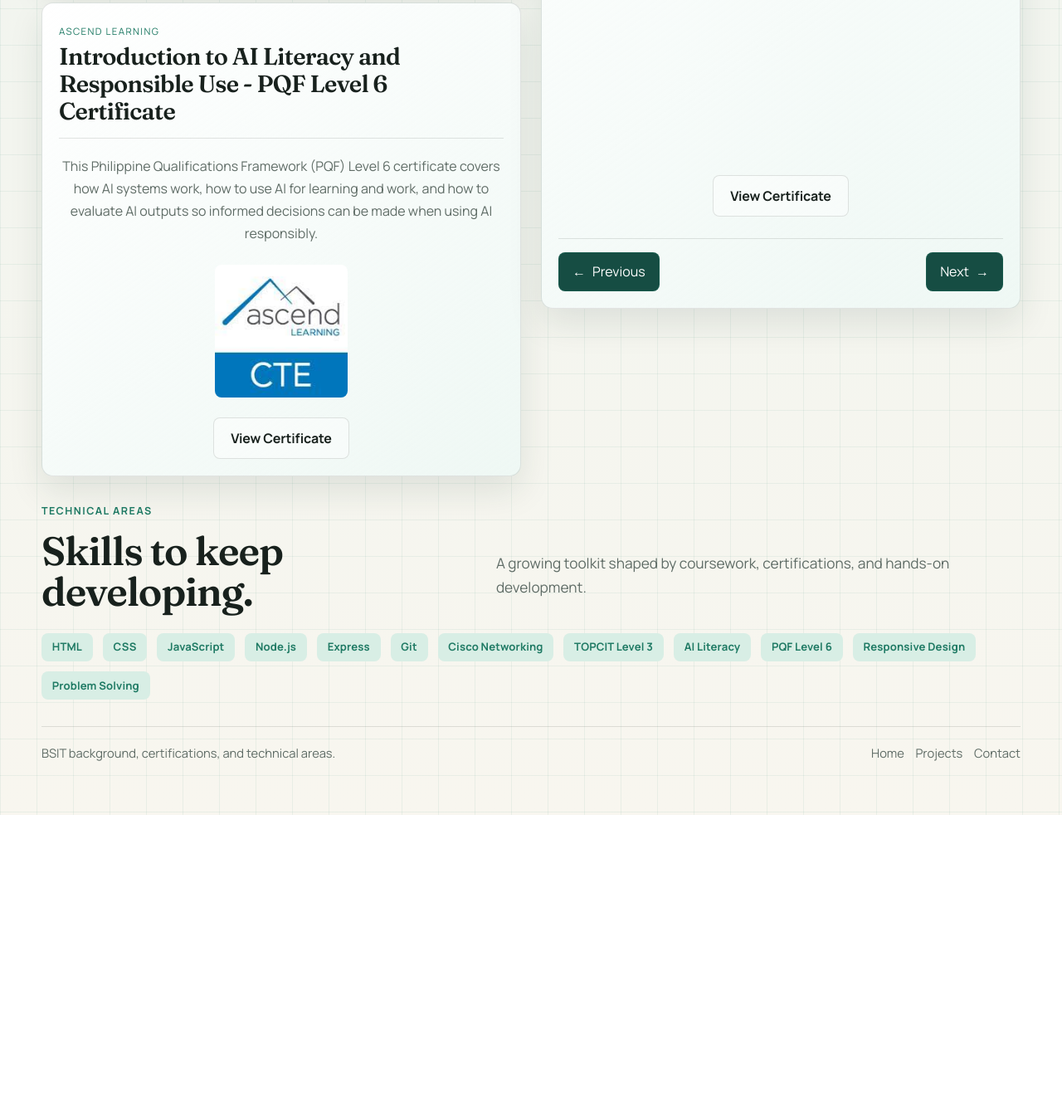
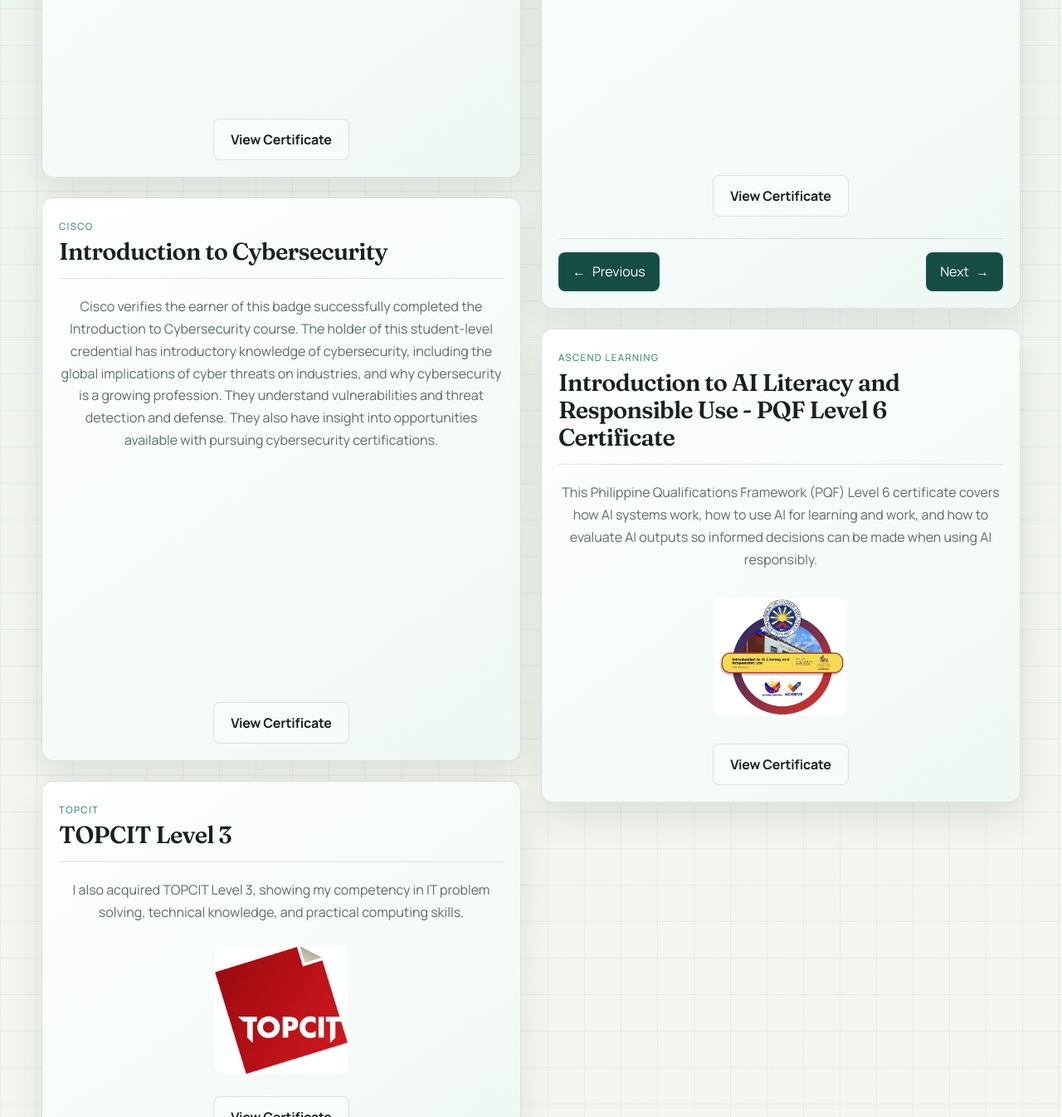
Before and after one commit to JamesCortejo/myprofilewebsite, a website: page public/about.html in a window 1280 px wide. Shown: the part 2146-3492 px from the top of the page at 83% size. Before the commit the page ends 3128 px from the top, so only its background shows below. Drawn offline with nearby package versions, Linux system fonts and the light colour scheme; a script that the page names is missing.

Commit message:
intro to cybersecurity and linuc unhatched certificates from cisco

```diff
--- a/public/about.html
+++ b/public/about.html
@@ -116,7 +116,7 @@
               <div class="certificate-card-heading">
                 <div>
                   <span class="certificate-card-kicker">Cisco</span>
-                  <h3>CCNA Certificate</h3>
+                  <h3>CCNA: Switching, Routing, and Wireless Essentials</h3>
                 </div>
               </div>
               <div class="certificate-card-body">
@@ -146,6 +146,60 @@
             <article class="certificate-card" data-reveal>
               <div class="certificate-card-heading">
                 <div>
+                  <span class="certificate-card-kicker">Cisco / NDG</span>
+                  <h3>Linux Unhatched</h3>
+                </div>
+              </div>
+              <div class="certificate-card-body">
+                <p>
+                  Cisco, in collaboration with NDG, verifies that the learner understands the basics of the Linux
+                  command line, including navigating home and system directories and listing files in different
+                  locations. The learner can create, move, and delete files and directories in the home directory,
+                  turn repetitive commands into simple scripts, and understand and manage file permissions and
+                  ownership settings.
+                </p>
+                <div class="certificate-card-media credential-badge">
+                  <div data-iframe-width="150" data-iframe-height="270"
+                    data-share-badge-id="3cfe63be-b0fb-42fe-a2b3-6da77fdb5e0f"
+                    data-share-badge-host="https://www.credly.com"></div>
+                </div>
+                <a class="button-secondary" href="/docs/LinuxUnhatchedUpdate20260922-20-hj3esd_page-0001.jpg"
+                  data-certificate-modal data-certificate-title="Linux Unhatched">
+                  View Certificate
+                </a>
+              </div>
+            </article>
+
+            <article class="certificate-card" data-reveal>
+              <div class="certificate-card-heading">
+                <div>
+                  <span class="certificate-card-kicker">Cisco</span>
+                  <h3>Introduction to Cybersecurity</h3>
+                </div>
+              </div>
+              <div class="certificate-card-body">
+                <p>
+                  Cisco verifies the earner of this badge successfully completed the Introduction to Cybersecurity
+                  course. The holder of this student-level credential has introductory knowledge of cybersecurity,
+                  including the global implications of cyber threats on industries, and why cybersecurity is a growing
+                  profession. They understand vulnerabilities and threat detection and defense. They also have insight
+                  into opportunities available with pursuing cybersecurity certifications.
+                </p>
+                <div class="certificate-card-media credential-badge">
+                  <div data-iframe-width="150" data-iframe-height="270"
+                    data-share-badge-id="6e9ceedb-2c65-403d-ac7a-f9c34a7f99cb"
+                    data-share-badge-host="https://www.credly.com"></div>
+                </div>
+                <a class="button-secondary" href="/docs/I2CSUpdate20260922-20-lwxysn_page-0001.jpg"
+                  data-certificate-modal data-certificate-title="Introduction to Cybersecurity">
+                  View Certificate
+                </a>
+              </div>
+            </article>
+
+            <article class="certificate-card" data-reveal>
+              <div class="certificate-card-heading">
+                <div>
                   <span class="certificate-card-kicker">TOPCIT</span>
                   <h3>TOPCIT Level 3</h3>
                 </div>
@@ -162,36 +216,6 @@
                 </div>
                 <a class="button-secondary" href="/docs/topcit-certificate_page-0001.jpg" data-certificate-modal
                   data-certificate-title="TOPCIT Level 3">
-                  View Certificate
-                </a>
-              </div>
-            </article>
-
-            <article class="certificate-card" data-reveal>
-              <div class="certificate-card-heading">
-                <div>
-                  <span class="certificate-card-kicker">Ascend Learning</span>
-                  <h3>
-                    <a href="https://mapua.ascendlearning.asia/courses/introduction-to-ai-literacy-and-responsible-use/?inCohort=mapua-university%2Fcourses%2Fintroduction-to-ai-literacy-and-responsible-use%2Fcohorts%2Fclassof2026"
-                      target="_blank" rel="noopener noreferrer">
-                      Introduction to AI Literacy and Responsible Use - PQF Level 6 Certificate
-                    </a>
-                  </h3>
-                </div>
-              </div>
-              <div class="certificate-card-body">
-                <p>
-                  This Philippine Qualifications Framework (PQF) Level 6 certificate covers how AI systems work, how to
-                  use AI for
-                  learning and work, and how to evaluate AI outputs so informed
-                  decisions can be made when using AI responsibly.
-                </p>
-                <div class="certificate-card-media certificate-logo-media">
-                  <img class="certificate-logo" src="/images/acendlearning-logo.jfif" alt="Ascend Learning logo"
-                    loading="lazy" decoding="async" />
-                </div>
-                <a class="button-secondary" href="/docs/ClassOf2026__issued_page-0001.jpg" data-certificate-modal
-                  data-certificate-title="Introduction to AI Literacy and Responsible Use - PQF Level 6 Certificate">
                   View Certificate
                 </a>
               </div>
@@ -384,6 +408,36 @@
                 </button>
               </div>
             </section>
+
+            <article class="certificate-card" data-reveal>
+              <div class="certificate-card-heading">
+                <div>
+                  <span class="certificate-card-kicker">Ascend Learning</span>
+                  <h3>
+                    <a href="https://mapua.ascendlearning.asia/courses/introduction-to-ai-literacy-and-responsible-use/?inCohort=mapua-university%2Fcourses%2Fintroduction-to-ai-literacy-and-responsible-use%2Fcohorts%2Fclassof2026"
+                      target="_blank" rel="noopener noreferrer">
+                      Introduction to AI Literacy and Responsible Use - PQF Level 6 Certificate
+                    </a>
+                  </h3>
+                </div>
+              </div>
+              <div class="certificate-card-body">
+                <p>
+                  This Philippine Qualifications Framework (PQF) Level 6 certificate covers how AI systems work, how to
+                  use AI for
+                  learning and work, and how to evaluate AI outputs so informed
+                  decisions can be made when using AI responsibly.
+                </p>
+                <div class="certificate-card-media certificate-logo-media">
+                  <img class="certificate-logo" src="/images/ai-literacy-badge.png" alt="Introduction to AI Literacy and Responsible Use badge"
+                    loading="lazy" decoding="async" />
+                </div>
+                <a class="button-secondary" href="/docs/ClassOf2026__issued_page-0001.jpg" data-certificate-modal
+                  data-certificate-title="Introduction to AI Literacy and Responsible Use - PQF Level 6 Certificate">
+                  View Certificate
+                </a>
+              </div>
+            </article>
           </div>
         </div>
       </section>
```
Also changed, not shown: public/docs/I2CSUpdate20260922-20-lwxysn_page-0001.jpg (added), public/docs/LinuxUnhatchedUpdate20260922-20-hj3esd_page-0001.jpg (added), public/images/ai-literacy-badge.png (added).
